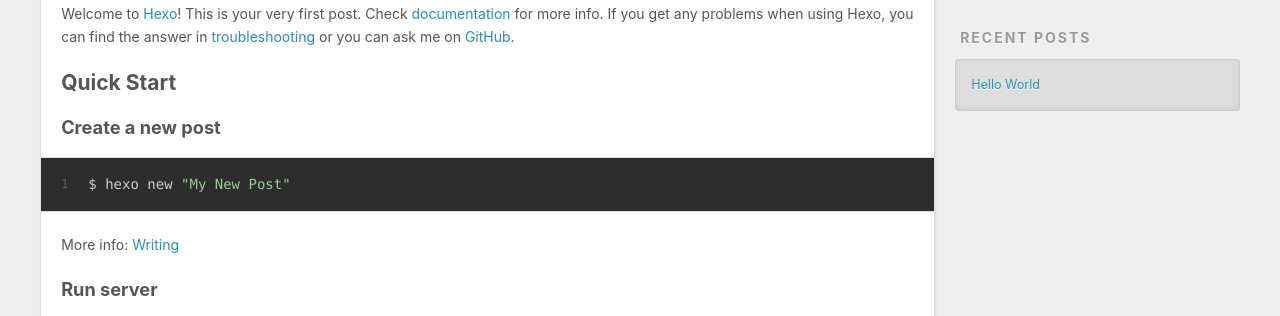
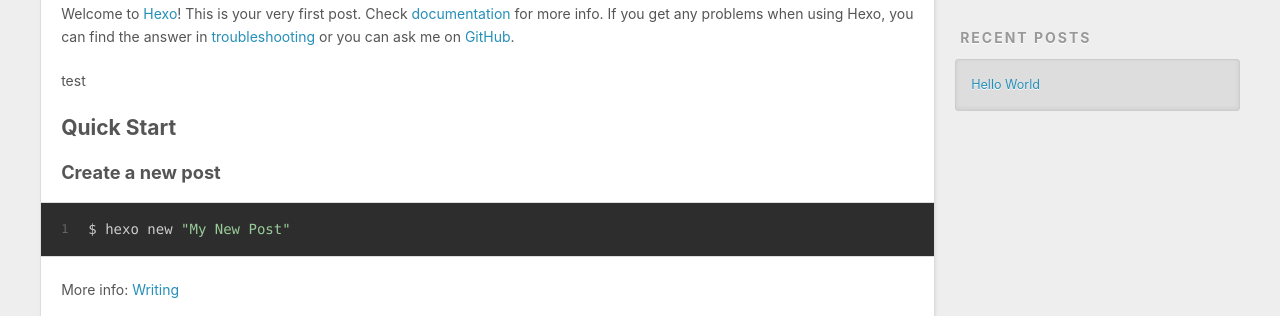
Before and after one commit to Htzsl/Htzsl.github.io, a plain HTML site: page index.html in a window 1280 px wide. Shown: the part 450-766 px from the top of the page. Drawn offline with Linux system fonts and the light colour scheme.

Commit message:
Site updated: 2024-09-15 23:35:18

```diff
--- a/index.html
+++ b/index.html
@@ -92,6 +92,7 @@
     <div class="e-content article-entry" itemprop="articleBody">
 
         <p>Welcome to <a target="_blank" rel="noopener" href="https://hexo.io/">Hexo</a>! This is your very first post. Check <a target="_blank" rel="noopener" href="https://hexo.io/docs/">documentation</a> for more info. If you get any problems when using Hexo, you can find the answer in <a target="_blank" rel="noopener" href="https://hexo.io/docs/troubleshooting.html">troubleshooting</a> or you can ask me on <a target="_blank" rel="noopener" href="https://github.com/hexojs/hexo/issues">GitHub</a>.</p>
+<p>test</p>
 <h2 id="Quick-Start"><a href="#Quick-Start" class="headerlink" title="Quick Start"></a>Quick Start</h2><h3 id="Create-a-new-post"><a href="#Create-a-new-post" class="headerlink" title="Create a new post"></a>Create a new post</h3><figure class="highlight bash"><table><tr><td class="gutter"><pre><span class="line">1</span><br></pre></td><td class="code"><pre><span class="line">$ hexo new <span class="string">&quot;My New Post&quot;</span></span><br></pre></td></tr></table></figure>
 
 <p>More info: <a target="_blank" rel="noopener" href="https://hexo.io/docs/writing.html">Writing</a></p>
```
Also changed, not shown: 2024/09/15/hello-world/index.html (+4 -3 lines).
